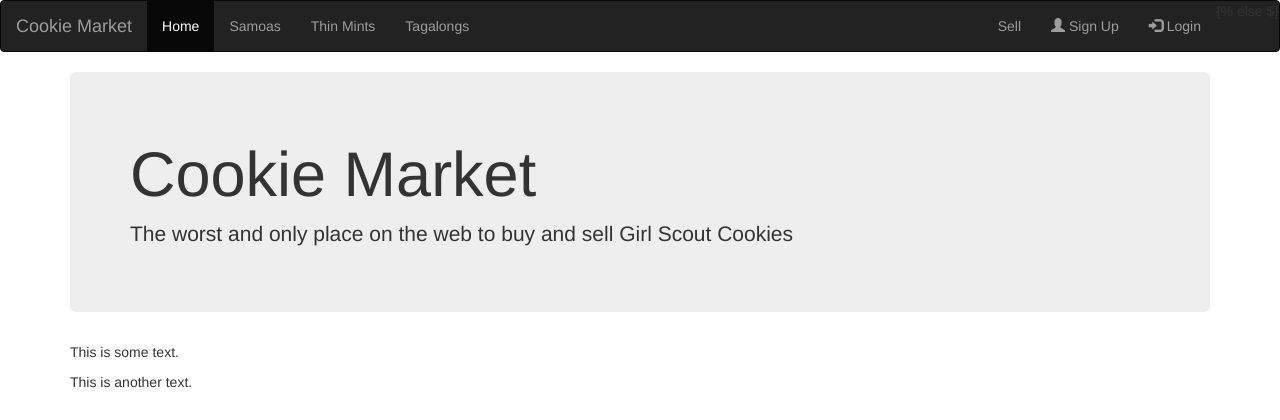
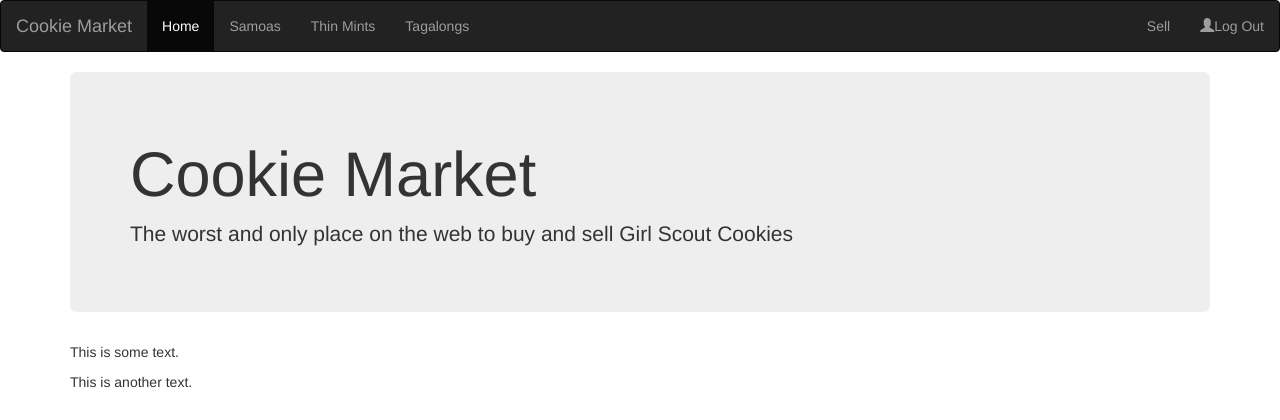
Before and after one commit to justinschuster/Cookie_Market, a Django app: page / in a window 1280 px wide. Shown: the top 420 px of the page. Run offline with Django 3.2, Linux system fonts and the light colour scheme; a user stored in the database is signed in; some libraries are stand-ins or nearby versions.

Commit message:
Sign up and log in dissappear when user is logged in now

```diff
--- a/Cookie_Market/settings.py
+++ b/Cookie_Market/settings.py
@@ -122,4 +122,5 @@
 
 STATIC_URL = '/static/'
 
-LOGIN_REDIRECT_URL = ''
+LOGIN_REDIRECT_URL = '/'
+LOGOUT_REDIRECT_URL = '/'
--- a/homepage/templates/base.html
+++ b/homepage/templates/base.html
@@ -29,18 +29,18 @@
 					<li><a href="#">Thin Mints</a></li>
 					<li><a href="#">Tagalongs</a></li>
 				</ul>
+
 				<ul class="nav navbar-nav navbar-right">
 					<li><a href="#">Sell</a></li>
-					{% block user %}
+
+					{% block account %}
 					{% if user.is_authenticated %}
-
-					{% else $}
-						<li><a href="{% url 'sign_up' %}"><span class="glyphicon glyphicon-user"></span> Sign Up</a></li>
-						<li><a href="{% url 'login' %}"><span class="glyphicon glyphicon-log-in"></span> Login</a></li>
+						<li><a href="{% url 'logout' %}"><span class="glyphicon glyphicon-user"></span>Log Out</a></li>
+					{% else %}
+						<li><a href="{% url 'sign_up' %}"><span class="glyphicon glyphicon-user"></span>Sign Up</a></li>
+						<li><a href="{% url 'login' %}"><span class="glyphicon glyphicon-log-in"></span>Login</a></li>
 					{% endif %}
 					{% endblock %}
-
-
 				</ul>
 			</div>
 		</nav>
```
Also changed, not shown: db.sqlite3.
